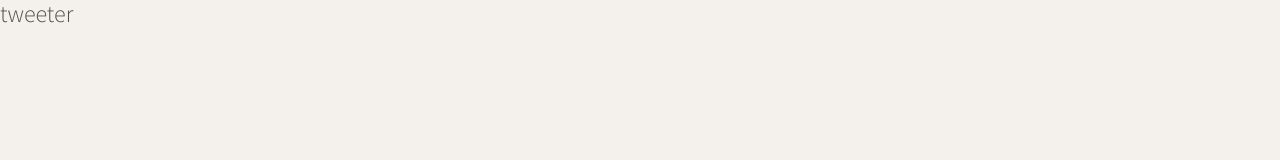
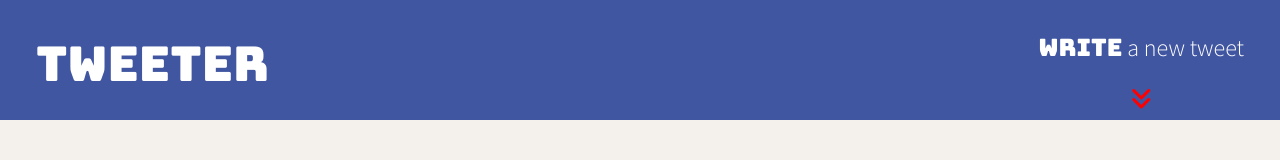
Before and after one commit to jayrmesa/Tweeter-Project, a website: page public/index.html in a window 1280 px wide. Drawn offline with nearby package versions, Linux system fonts and the light colour scheme.

Commit message:
Fixed the Tweeter font and added the nav bar layout, with appropriate fonts and bar color, added write a new tweet on the top right side

```diff
--- a/public/index.html
+++ b/public/index.html
@@ -9,9 +9,11 @@
     <link rel="preconnect" href="https://fonts.googleapis.com">
     <link rel="preconnect" href="https://fonts.gstatic.com" crossorigin>
     <link href="https://fonts.googleapis.com/css2?family=Bungee&family=Source+Sans+Pro:ital,wght@0,300;0,600;1,300;1,600&display=swap" rel="stylesheet">
+    <link rel="stylesheet" href="https://cdnjs.cloudflare.com/ajax/libs/font-awesome/6.2.0/css/all.min.css" integrity="sha512-xh6O/CkQoPOWDdYTDqeRdPCVd1SpvCA9XXcUnZS2FmJNp1coAFzvtCN9BmamE+4aHK8yyUHUSCcJHgXloTyT2A==" crossorigin="anonymous" referrerpolicy="no-referrer" />
 
     <!-- App CSS -->
     <link rel="stylesheet" href="/styles/layout.css" type="text/css" />
+    <link rel="stylesheet" href="/styles/nav.css" type="text/css" />
 
     <!-- External JS -->
     <script src="https://ajax.googleapis.com/ajax/libs/jquery/3.4.1/jquery.min.js"></script>
@@ -22,8 +24,11 @@
 
   <body>
     <!-- Top nav bar (fixed) -->
-    <nav>
-      <span>tweeter</span>
+    <nav class="nav-bar">
+      <span id="logo">Tweeter</span>
+      <div class ="write-tweet"><p><span>Write</span> a new tweet</p>
+      <i class="fa-solid fa-angles-down"></i>
+    </div>
     </nav>
 
     <!-- Page-specific (main) content here -->
--- a/public/styles/layout.css
+++ b/public/styles/layout.css
@@ -21,6 +21,10 @@
   font-size: 24px;
 }
 
+span {
+  font-family: "Bungee", sans-serif;
+}
+
 /*
  * Additional CSS can be defined below or in other CSS files, as per instructions
  */
--- /dev/null
+++ b/public/styles/nav.css
@@ -0,0 +1,27 @@
+.nav-bar {
+  height: 120px;
+  width: 100%;
+  background-color: #4056A1;
+  color: #FFFFFF;
+  display: flex;
+  padding: 1.5em;
+  justify-content: space-between;
+}
+
+
+#logo {
+  font-size: 3rem;
+}
+
+.write-tweet {
+  flex-direction: column;
+  justify-content: center;
+  align-items: center;
+  display: flex;
+}
+
+.fa-angles-down {
+  /* display: block !important; */
+  /* text-align: center; */
+  color: red;
+}
--- a/server/data-files/initial-tweets.json
+++ b/server/data-files/initial-tweets.json
@@ -8,7 +8,7 @@
     "content": {
       "text": "If I have seen further it is by standing on the shoulders of giants"
     },
-    "created_at": 1667773541302
+    "created_at": 1667777484571
   },
   {
     "user": {
@@ -19,6 +19,6 @@
     "content": {
       "text": "Je pense , donc je suis"
     },
-    "created_at": 1667859941302
+    "created_at": 1667863884571
   }
 ]
```
